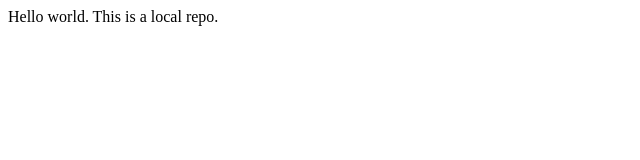
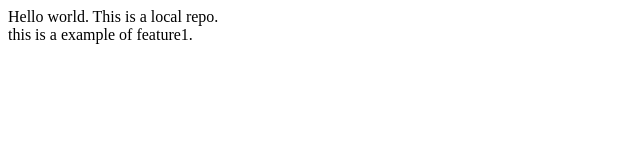
Before and after one commit to SubhamKesh/Localrepo, a plain HTML site: page index.html in a window 1280 px wide. Shown: the whole page, without its empty margins (0-640 px from the left). Drawn offline with Linux system fonts and the light colour scheme.

Commit message:
Add new feature

```diff
--- a/index.html
+++ b/index.html
@@ -1,3 +1,5 @@
 <p>
     Hello world. This is a local repo.
+    <br>
+    this is a example of feature1.
 </p>
```
